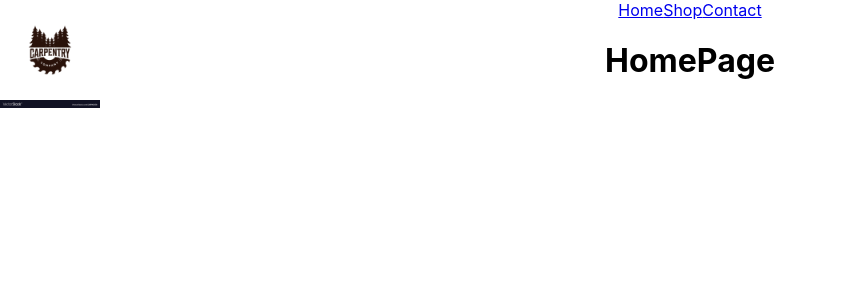
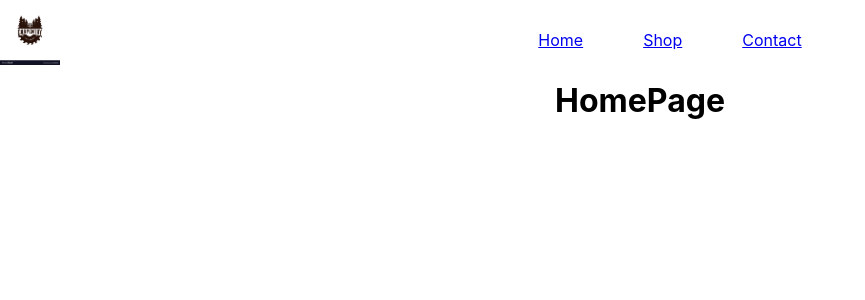
Before and after one commit to GMorse19/rustic, a React (Create React App) app: page / in a window 1280 px wide. Shown: the top 300 px of the page, without its empty margins (0-865 px from the left). Built offline with nearby package versions, Linux system fonts and the light colour scheme.

Commit message:
Set up initial routes

```diff
--- a/src/App.js
+++ b/src/App.js
@@ -13,10 +13,10 @@ function App() {
     <BrowserRouter>
       <div className="App">
         <Header />
-            <Route path='/shop' render={() => (
+            <Route exact path='/shop' render={() => (
               <ShopPage />
             )} />
-            <Route path='/' render={() => (
+            <Route exact path='/' render={() => (
               <HomePage />
             )} />
             <Route path='/contact' render={() => (
--- a/src/Header/Header.scss
+++ b/src/Header/Header.scss
@@ -1,4 +1,14 @@
+a {
+  margin: 5px;
+  padding: 25px;
+  display: inline-block;
+}
+
 .logo {
-  width: 100px;
+  width: 60px;
   float: left;
 }
+
+.header {
+  height: 60px;
+}
```
